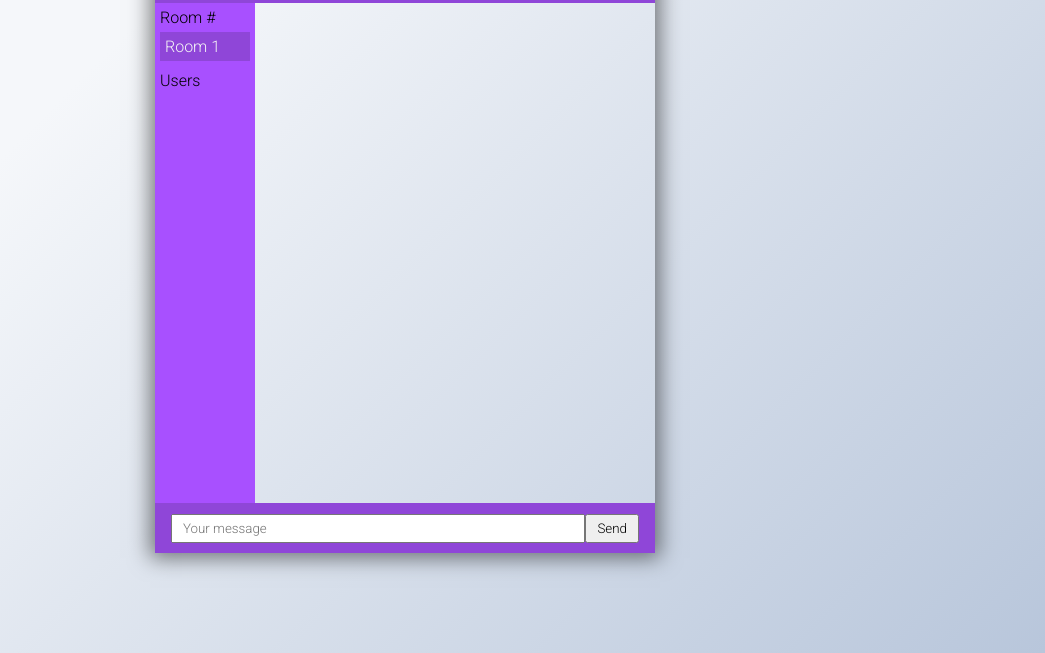
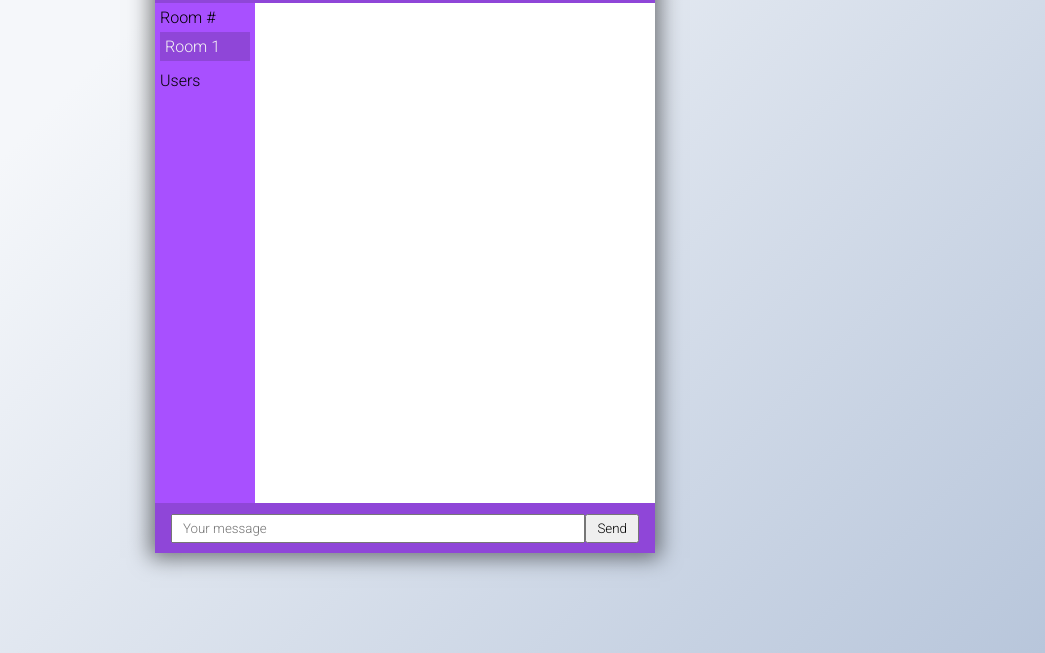
Before and after one commit to ianbrdeguzman/chatapp, a website: page public/app.html in a window 1280 px wide. Shown: the part 147-800 px from the top of the page, without its empty margins (235-1280 px from the left). Drawn offline with nearby package versions, Linux system fonts and the light colour scheme; no server answers.

Commit message:
fixed output field css

```diff
--- a/public/style.css
+++ b/public/style.css
@@ -112,6 +112,7 @@ body {
 }
 .chatapp-content main .main-info .main-info-content {
     background-color: rgb(168, 80, 255);
+    z-index: 1;
 }
 .chatapp-content main .main-info .room-container,
 .chatapp-content main .main-info .user-container {
@@ -142,6 +143,7 @@ body {
     overflow-y: scroll;
     -ms-overflow-style: none;
     scrollbar-width: none;
+    background-color: #ffffff;
 }
 .chatapp-content main .output::-webkit-scrollbar {
     display: none;
@@ -165,6 +167,7 @@ body {
     align-items: center;
     position: absolute;
     bottom: 0;
+    background-color: #ffffff;
 }
 .chatapp-content form {
     width: 100%;
```
